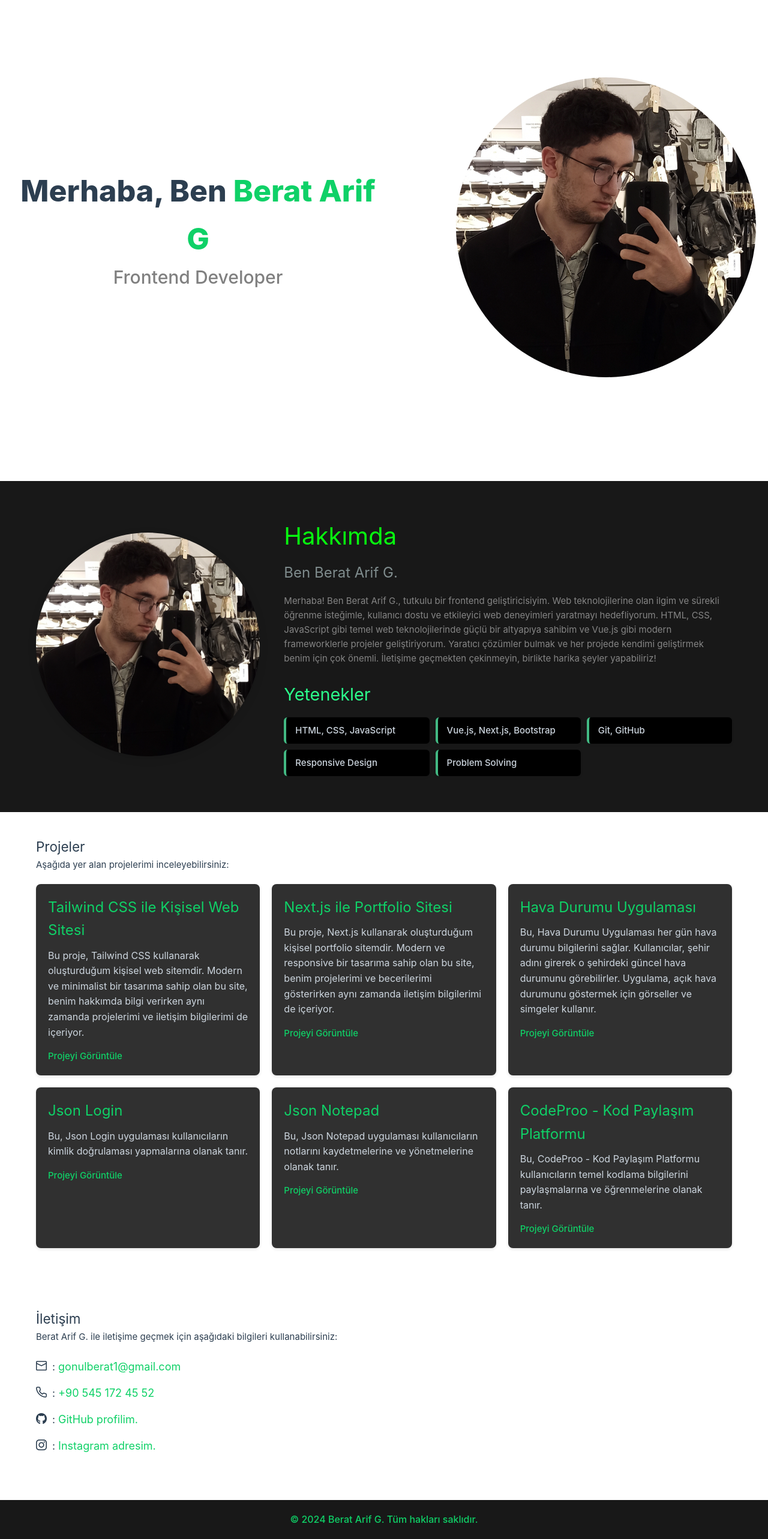
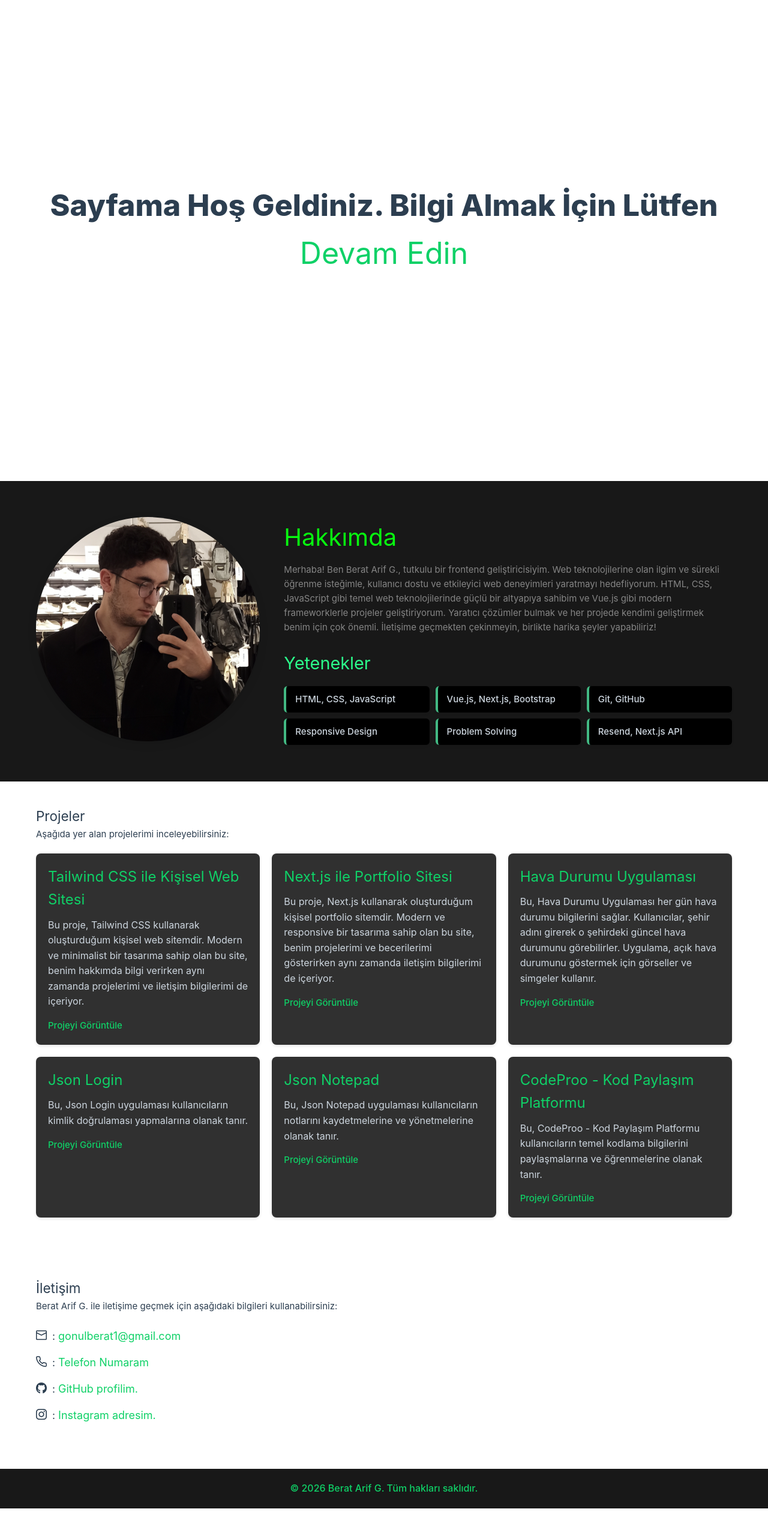
Before and after one commit to beratarif/vue-project, a Vue app: page / in a window 1280 px wide. Shown: the part 116-2682 px from the top of the page at 60% size. After the commit the page ends 2631 px from the top, so only its background shows below. Built offline with nearby package versions, Linux system fonts and the light colour scheme.

Commit message:
edit: tüm site tekrar'dan düzenlendi

```diff
--- a/src/views/AboutView.vue
+++ b/src/views/AboutView.vue
@@ -2,7 +2,6 @@
 import { ref } from 'vue'
 
 // Bileşen içindeki dinamik veriler
-const name = ref('Berat Arif G.')
 const description = ref('Merhaba! Ben Berat Arif G., tutkulu bir frontend geliştiricisiyim. Web teknolojilerine olan ilgim ve sürekli öğrenme isteğimle, kullanıcı dostu ve etkileyici web deneyimleri yaratmayı hedefliyorum. HTML, CSS, JavaScript gibi temel web teknolojilerinde güçlü bir altyapıya sahibim ve Vue.js gibi modern frameworklerle projeler geliştiriyorum. Yaratıcı çözümler bulmak ve her projede kendimi geliştirmek benim için çok önemli. İletişime geçmekten çekinmeyin, birlikte harika şeyler yapabiliriz!')
 
 // Yetenek listesi (Buraya kolayca yeni yetenekler ekleyebilirsiniz)
@@ -11,7 +10,8 @@ const abilities = ref([
   'Vue.js, Next.js, Bootstrap',
   'Git, GitHub',
   'Responsive Design',
-  'Problem Solving'
+  'Problem Solving',
+  'Resend, Next.js API'
 ])
 </script>
 
@@ -25,7 +25,6 @@ const abilities = ref([
 
         <div class="about-text">
           <h1>Hakkımda</h1>
-          <h3>Ben <strong>{{ name }}</strong></h3>
           <p>{{ description }}</p>
 
           <div class="about-abilities">
--- a/src/views/ContactView.vue
+++ b/src/views/ContactView.vue
@@ -9,10 +9,10 @@ import 'primeicons/primeicons.css';
       <p>Berat Arif G. ile iletişime geçmek için aşağıdaki bilgileri kullanabilirsiniz:</p> <br>
       <ul class="contact-info">
         <li><i class="pi pi-envelope"> :</i>
-          <a href="mailto:gonulberat1@gmail.com"> gonulberat1@gmail.com</a>
+          <a href="mailto:gonulberat1@gmail.com" target="_blank"> gonulberat1@gmail.com</a>
         </li>
         <li><i class="pi pi-phone"> :</i>
-          <a href="tel:+905451724552"> +90 545 172 45 52</a>
+          <a href="tel:+905451724552" target="_blank"> Telefon Numaram</a>
         </li>
         <li><i class="pi pi-github"> :</i>
           <a href="https://github.com/beratarif" target="_blank"> GitHub profilim.</a>
--- a/src/views/FooterView.vue
+++ b/src/views/FooterView.vue
@@ -5,7 +5,7 @@
 <template>
   <section class="footer-section">
     <div class="container">
-      <p class="green">© 2024 Berat Arif G. Tüm hakları saklıdır.</p>
+      <p class="green">© 2026 Berat Arif G. Tüm hakları saklıdır.</p>
     </div>
   </section>
 </template>
--- a/src/views/HeroView.vue
+++ b/src/views/HeroView.vue
@@ -3,11 +3,7 @@
     <div class="hero-section">
       <div class="hero-content">
         <div class="hero-links">
-          <h1>Merhaba, Ben <span class="green">Berat Arif G</span></h1>
-          <h3>Frontend Developer</h3>
-        </div>
-        <div class="hero-profile">
-          <img src="../assets/profile.webp" alt="Profile Picture">
+          <h1>Sayfama Hoş Geldiniz. Bilgi Almak İçin Lütfen <br> <span class="green"><a class="about-link" href="#about">Devam Edin</a></span></h1>
         </div>
       </div>
     </div>
@@ -71,6 +67,12 @@ h3 {
   color: #0fd167;
 }
 
+.about-link {
+  text-decoration: none;
+  color: #0fd167;
+  transition: color 0.3s ease;
+}
+
 @keyframes fadeIn {
   from {
     opacity: 0;
```
